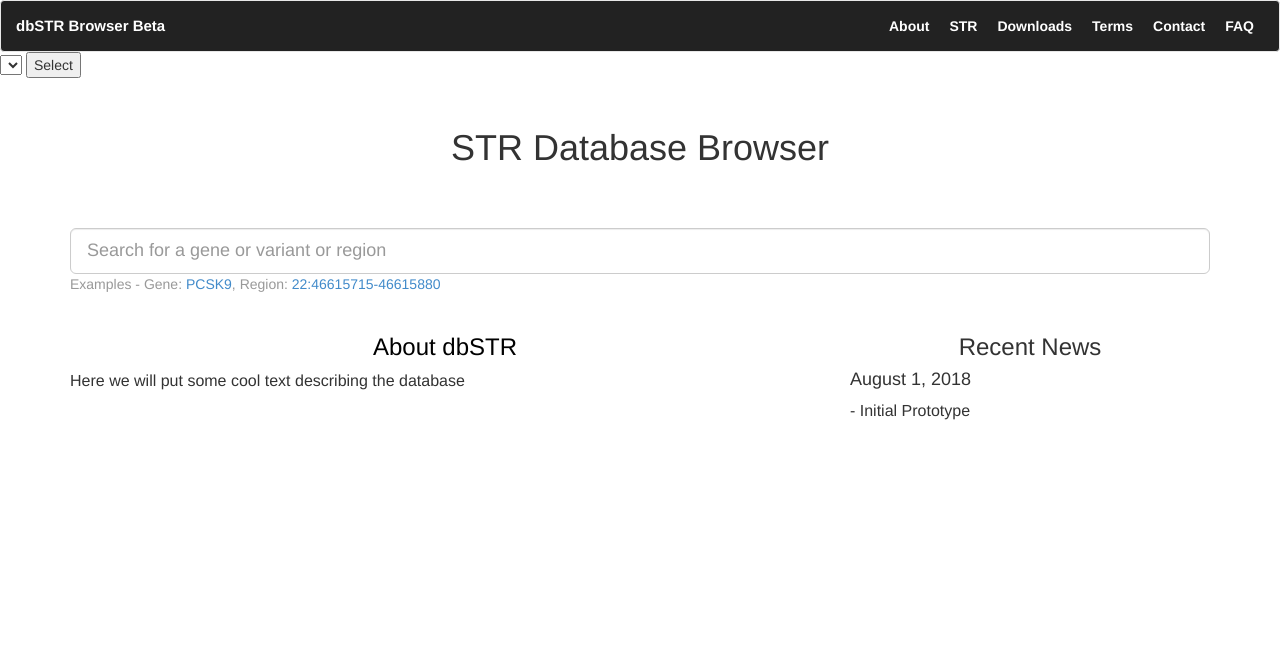
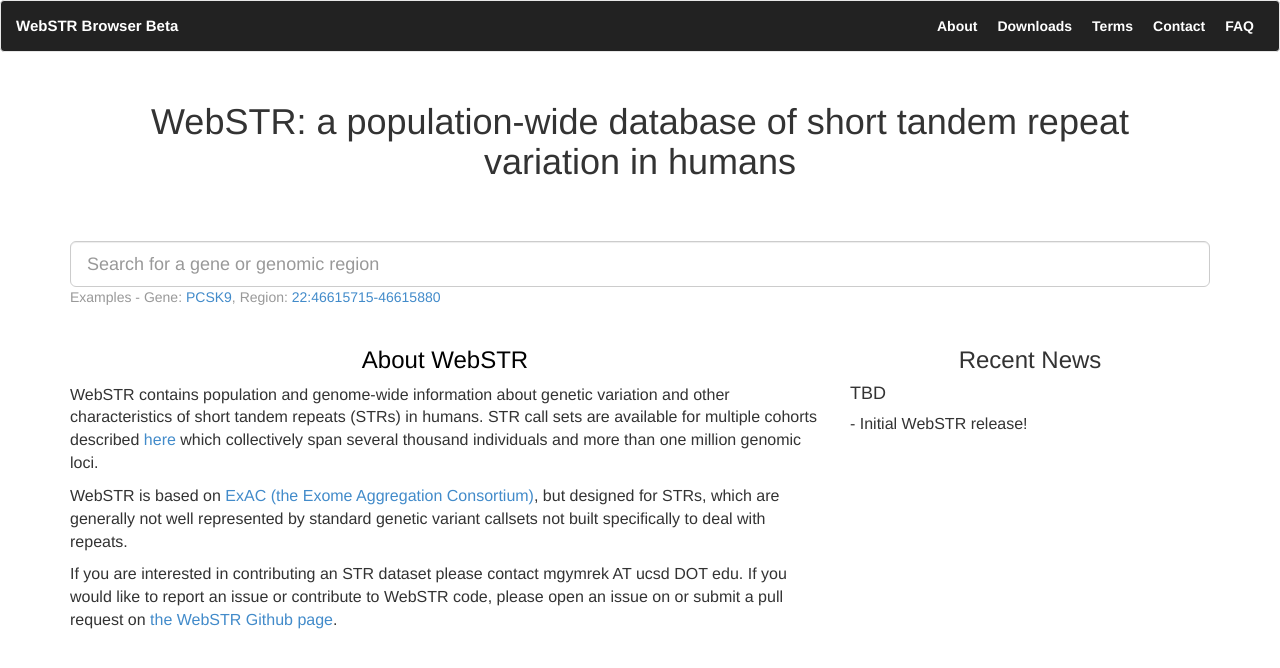
Before and after one commit to gymreklab/dbstr, a Flask app: page / in a window 1280 px wide. Shown: the top 668 px of the page. Run offline with Flask 3, Linux system fonts and the light colour scheme; data that the repository does not hold is empty; parts of the project's set-up code (start-up, migrations or seed data) failed here and were passed over; some libraries are stand-ins or nearby versions.

Commit message:
editing view plot

```diff
--- a/src/templates/homepage.html
+++ b/src/templates/homepage.html
@@ -3,45 +3,54 @@
     <script>
         $('#navbar_form_container').hide();
     </script>
-    <form action="/resetdb">
-      <select>
-      {% for opt in option_list %}
-         <option value= {{ opt[1] }} >  {{ opt[0] }} </option>
-      {% endfor %}
-      </select>
-    <td>
-      <input class="button1" type="submit" value="Select" name="newdbpath">
-    </td>
-    </form>
     <div class="container">
-        <h1 id="home-title">STR Database Browser <a href="/about" style="color: black;"></a></h1>
+        <h1 id="home-title">WebSTR: a population-wide database of short tandem repeat variation in humans<a href="/about" style="color: black;"></a></h1>
         <div class="row">
             <div class="col-md-12">
                 <div id="home-searchbox">
                     <form action="/awesome">
                         <input type="submit" style="display: none;"/>
-                        <input id="home-searchbox-input" name="query" class="form-control input-lg awesomebar" type="text" placeholder="Search for a gene or variant or region"/>
+                        <input id="home-searchbox-input" name="query" class="form-control input-lg awesomebar" type="text" placeholder="Search for a gene or genomic region"/>
                         <input type="submit" style="position: absolute; left: -9999px"/>
                     </form>
                     <p class="text-muted">
                         Examples - Gene: <a href="/awesome?query=PCSK9">PCSK9</a>,
-                        Region: <a href="/region/22-46615715-46615880">22:46615715-46615880</a>
+                        Region: <a href="/awesome?query=22-46615715-46615880">22:46615715-46615880</a>
                     </p>
                 </div>
             </div>
-        </div>
+<!--	    <div class="col-md-4">
+	      <form action="/resetdb">
+		<select>
+		  {% for opt in option_list %}
+		  <option value= {{ opt[1] }} >  {{ opt[0] }} </option>
+		  {% endfor %}
+		</select>
+		<td>
+		  <input class="button1" type="submit" value="Select" name="newdbpath">
+		</td>
+	      </form>
+	    </div> -->
+	</div>
         <div class="row" style="font-size: 16px;">
             <div class="col-md-8">
-                <h3 align="center"> <a href="/about" style="color: black;">About dbSTR</a></h3>
+                <h3 align="center"> <a href="/about" style="color: black;">About WebSTR</a></h3>
                 <div>
                     <p>
-		      Here we will put some cool text describing the database
+		      WebSTR contains population and genome-wide information about genetic variation and other characteristics of short tandem repeats (STRs) in humans. STR call sets are available for multiple cohorts described <a href="/about">here</a> which collectively span several thousand individuals and more than one million genomic loci.
                     </p>
+		    <p>
+		      WebSTR is based on <a href="http://exac.broadinstitute.org/">ExAC (the Exome Aggregation Consortium)</a>, but designed for STRs, which are generally not well represented by standard genetic variant callsets not built specifically to deal with repeats.
+		    </p>
+		    <p>
+		      If you are interested in contributing an STR dataset please contact mgymrek AT ucsd DOT edu. If you would like to report an issue or contribute to WebSTR code, please open an issue on or submit a pull request on <a href="https://github.com/gymreklab/dbstr">the WebSTR Github page</a>.
+		      </p>
                 </div>
             </div>
             <div class="col-md-4">
                 <h3 align="center">Recent News</h3>
-                <h4>August 1, 2018</h4> - Initial Prototype
+                <h4>TBD</h4> - Initial WebSTR release!
+
             </div>
         </div>
     </div>
--- a/src/templates/layout.html
+++ b/src/templates/layout.html
@@ -1,6 +1,6 @@
 <!doctype html>
 <head>
-    <title>db STR</title>
+    <title>WebSTR: a population-wide database of short tandem repeat variation in humans</title>
     <meta name="viewport" content="width=device-width, initial-scale=1">
     <link rel=stylesheet type=text/css href="{{ url_for('static', filename='css/typeaheadjs.css') }}">
     <link rel=stylesheet type=text/css href="{{ url_for('static', filename='css/font-awesome.min.css') }}">
@@ -73,7 +73,7 @@
                 <span class="icon-bar"></span>
                 <span class="icon-bar"></span>
             </button>
-            <a class="navbar-brand" href="/" style="color: white; font-weight: bold; float: left; font-size: 15px;">dbSTR Browser Beta</a>
+            <a class="navbar-brand" href="/" style="color: white; font-weight: bold; float: left; font-size: 15px;">WebSTR Browser Beta</a>
             <div class="col-xs-5" id="navbar_form_container">
                 <form action="/awesome" class="navbar-form" role="search">
                     <div class="form-group" id="navbar-awesomebar">
@@ -88,7 +88,6 @@
         <div class="collapse navbar-collapse" id="navbar-collapse">
             <ul class="nav navbar-nav navbar-right">
                 <li><a href="/about" style="color: white; font-weight: bold;">About</a></li>
-                <li><a href="/dashapp" target="_blank" style="color: white; font-weight: bold;">STR</a></li>
                 <li><a href="/downloads" style="color: white; font-weight: bold;">Downloads</a></li>
                 <li><a href="/terms" style="color: white; font-weight: bold;">Terms</a></li>
                 <li><a href="/contact" style="color: white; font-weight: bold;">Contact</a></li>
```
Also changed, not shown: src/dbSTRappA.py (+17 -10 lines), src/templates/view2.html (+4 -4 lines).
